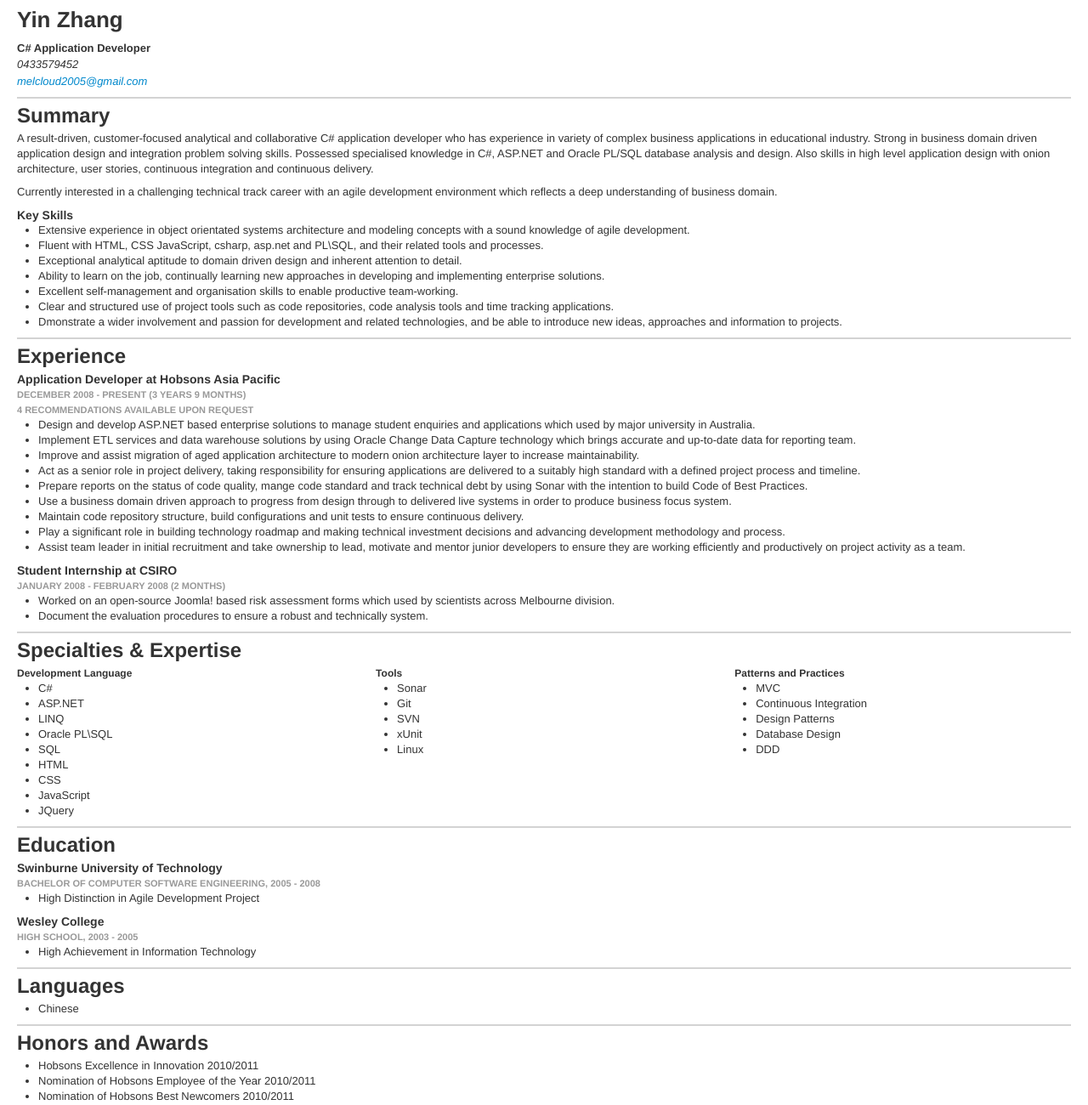
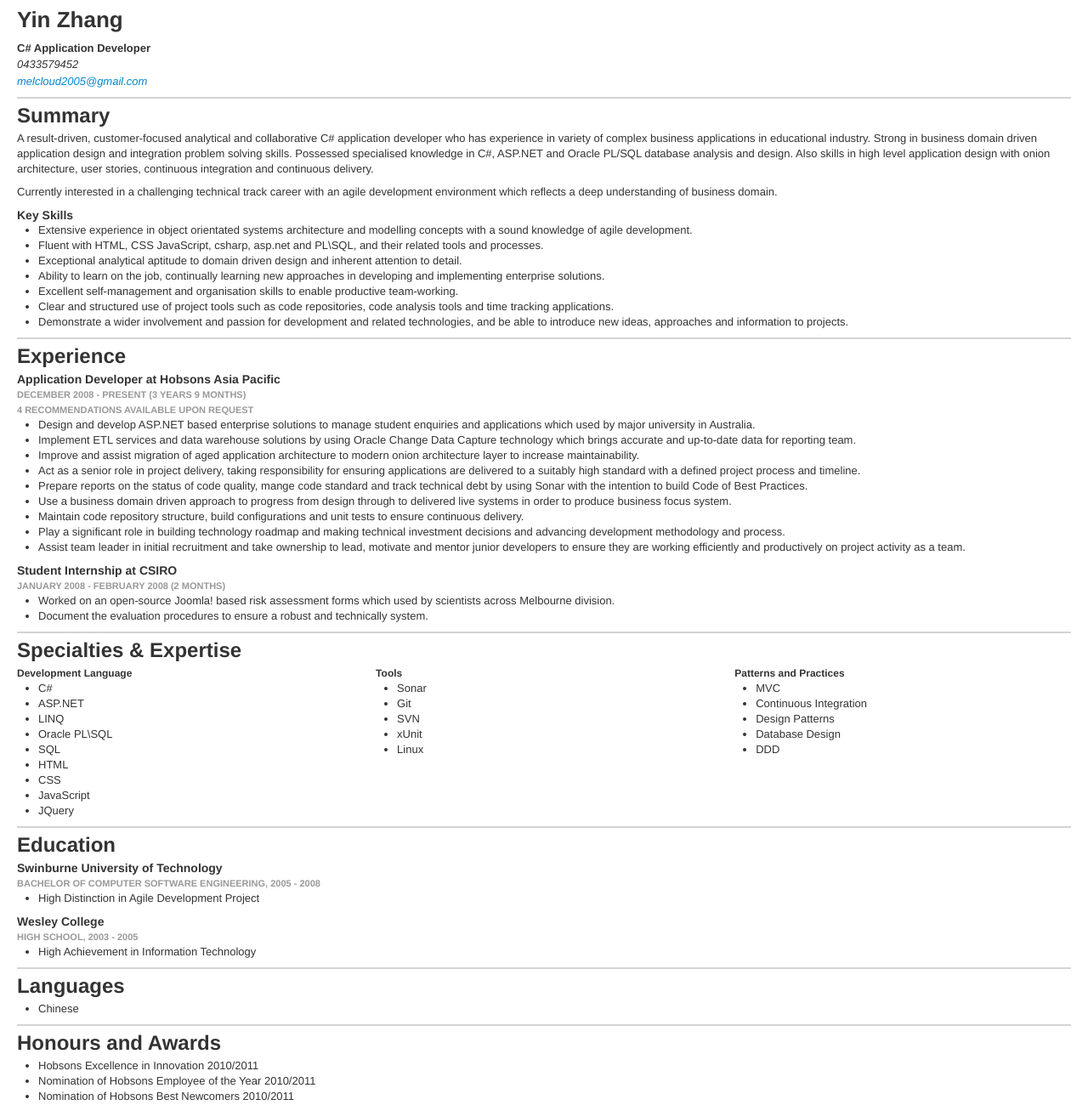
Before and after one commit to melcloud/melcloud, a plain HTML site: page index.html in a window 1280 px wide. Shown: the top 1300 px of the page at 85% size. Drawn offline with Linux system fonts and the light colour scheme.

Commit message:
Fix typos

```diff
--- a/index.html
+++ b/index.html
@@ -38,13 +38,13 @@
                 <h4>Key Skills</h4>
 
                 <ul>
-                    <li>Extensive experience in object orientated systems architecture and modeling concepts with a sound knowledge of agile development.</li>
+                    <li>Extensive experience in object orientated systems architecture and modelling concepts with a sound knowledge of agile development.</li>
                     <li>Fluent with HTML, CSS JavaScript, csharp, asp.net and PL\SQL, and their related tools and processes.</li>
                     <li>Exceptional analytical aptitude to domain driven design and inherent attention to detail. </li>
                     <li>Ability to learn on the job, continually learning new approaches in developing and implementing enterprise solutions.</li>
                     <li>Excellent self-management and organisation skills to enable productive team-working.</li>
                     <li>Clear and structured use of project tools such as code repositories, code analysis tools and time tracking applications.</li>
-                    <li>Dmonstrate a wider involvement and passion for development and related technologies, and be able to introduce new ideas, approaches and information to projects.</li>
+                    <li>Demonstrate a wider involvement and passion for development and related technologies, and be able to introduce new ideas, approaches and information to projects.</li>
                 </ul>
             </section>
 
@@ -154,7 +154,7 @@
             </section>
 
             <section id="awards" class="row-fluid">
-                <h2>Honors and Awards</h2>
+                <h2>Honours and Awards</h2>
 
                 <ul>
                     <li>Hobsons Excellence in Innovation 2010/2011</li>
```
